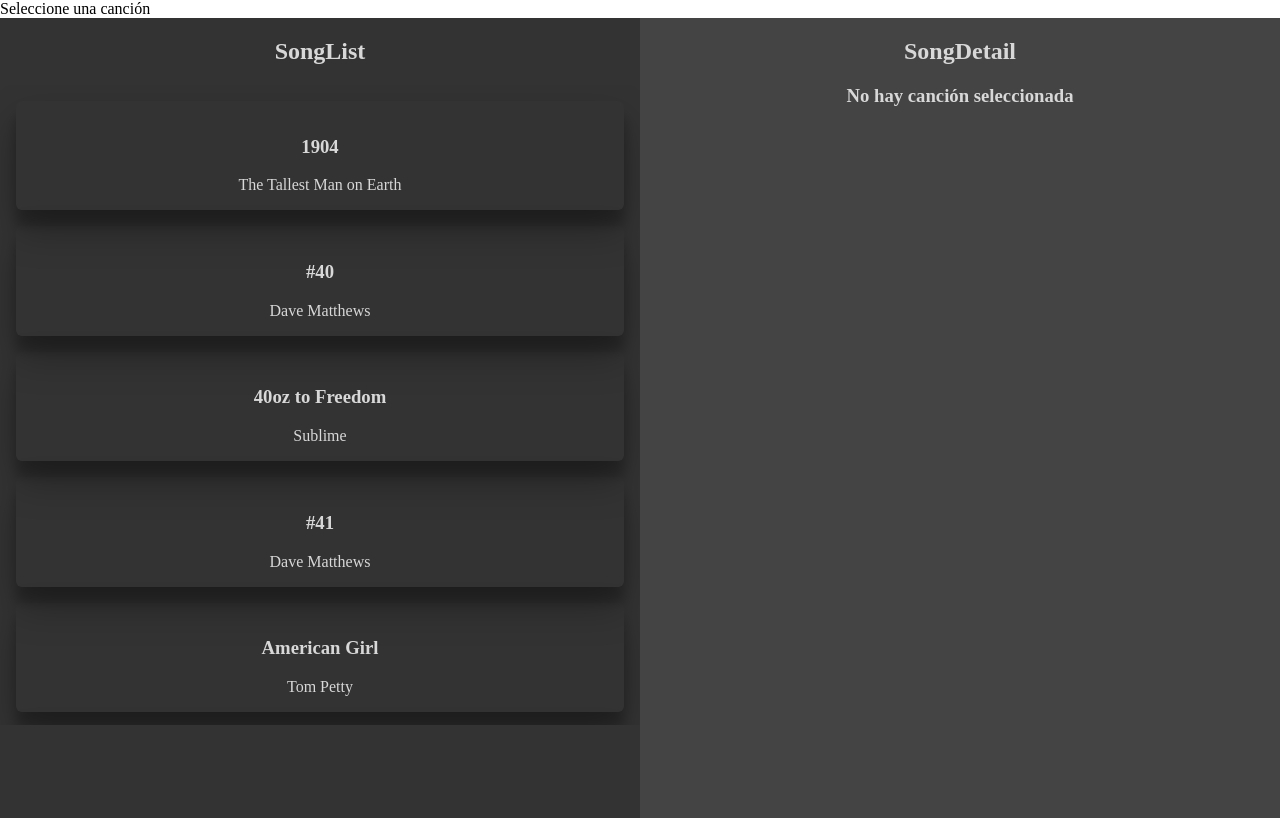
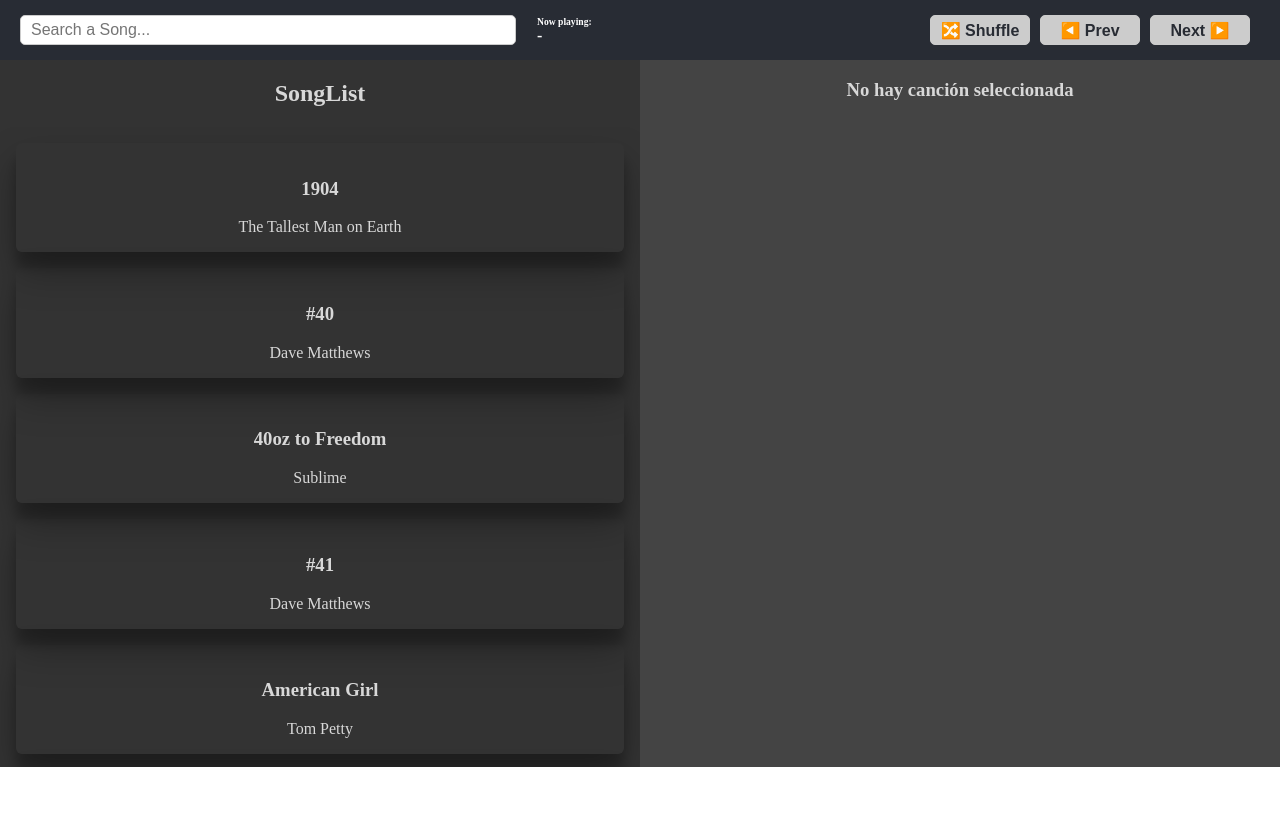
Before and after one commit to warderer/react-avanzado-g28a, a React (Vite) app in the folder 02-react-context/: page / in a window 1280 px wide. Built offline with nearby package versions, Linux system fonts and the light colour scheme.

Commit message:
✨ Header con funcionalidad extra

```diff
--- a/02-react-context/src/components/Header/Header.jsx
+++ b/02-react-context/src/components/Header/Header.jsx
@@ -1,23 +1,80 @@
 import { useSongContext } from '@/hooks/useSongContext'
+import './header.css'
 
 const Header = () => {
-  const { setSearch, selectedSong } = useSongContext()
+  const { list, selectedSong, setSelectedSong, setSearch } = useSongContext()
 
   const handleSearch = (e) => {
     setSearch(e.target.value)
   }
 
+  const nextSong = () => {
+    const songIndex = list.findIndex(s => s.id === selectedSong.id)
+    list.length > songIndex + 1
+      ? setSelectedSong(list[songIndex + 1])
+      : setSelectedSong(list[0])
+  }
+
+  const prevSong = () => {
+    const songIndex = list.findIndex(s => s.id === selectedSong.id)
+    songIndex > 0
+      ? setSelectedSong(list[songIndex - 1])
+      : setSelectedSong(list[list.length - 1])
+  }
+
+  const shuffle = () => {
+    const randomIndex = Math.floor(Math.random() * list.length)
+    setSelectedSong(list[randomIndex])
+  }
+
   return (
-    selectedSong.title
-      ? (
-        <div>
-          Now playing: {selectedSong.title} - {selectedSong.artist}
-          <input type='search' onChange={handleSearch} />
-          <button>Prev</button>
-          <button>Next</button>
-        </div>
-        )
-      : <div>Seleccione una canción</div>
+    <>
+      <div className='header__container'>
+        {
+        list.length > 0
+          ? (
+            <>
+              <input
+                className='header__input-search'
+                type='search'
+                placeholder='Search a Song...'
+                onChange={handleSearch}
+              />
+
+              <div className='header__now-playing-container'>
+                <span className='header__now-playing'>
+                  Now playing:
+                </span>
+                <span className='header__song-detail'>
+                  {selectedSong.title} - {selectedSong.artist}
+                </span>
+              </div>
+
+              <div>
+                <button
+                  className='header__button'
+                  onClick={shuffle}
+                > 🔀 Shuffle
+                </button>
+
+                <button
+                  className='header__button'
+                  onClick={prevSong}
+                > ◀️ Prev
+                </button>
+
+                <button
+                  className='header__button'
+                  onClick={nextSong}
+                > Next ▶️
+                </button>
+              </div>
+            </>
+            )
+          : <h2>Cargando...</h2>
+        }
+      </div>
+    </>
   )
 }
 export default Header
--- /dev/null
+++ b/02-react-context/src/components/Header/header.css
@@ -0,0 +1,50 @@
+.header__container {
+    display: flex;
+    justify-content: space-between;
+    align-items: center;
+    padding: 0 20px;
+    height: 60px;
+    background-color: #282c34;
+    color: white;
+    font-size: 1.2rem;
+    font-weight: bold;
+    box-shadow: 0 0 10px rgba(0, 0, 0, 0.2);
+}
+
+.header__now-playing {
+    font-size: .6rem;
+
+}
+
+.header__song-detail {
+    font-size: 1rem;
+}
+
+.header__now-playing-container {
+    display: flex;
+    flex-direction: column;
+    width: 30%;
+    justify-content: flex-start;
+}
+
+.header__input-search {
+    width: 40%;
+    height: 30px;
+    border-radius: 5px;
+    border: 1px solid #ccc;
+    padding: 0 10px;
+    font-size: 1rem;
+}
+
+.header__button {
+    width: 100px;
+    height: 30px;
+    border-radius: 5px;
+    border: 1px solid #ccc;
+    background-color: #ccc;
+    color: #282c34;
+    font-size: 1rem;
+    font-weight: bold;
+    cursor: pointer;
+    margin-right:10px
+}
--- a/02-react-context/src/pages/Home/Home.jsx
+++ b/02-react-context/src/pages/Home/Home.jsx
@@ -15,7 +15,6 @@
         </div>
 
         <div className='derecho'>
-          <h2>SongDetail</h2>
           <SongDetails />
         </div>
       </div>
--- a/02-react-context/src/pages/Home/home.css
+++ b/02-react-context/src/pages/Home/home.css
@@ -2,7 +2,7 @@
     display: flex;
     justify-content: space-between;
     height: 100%;
-    min-height:100vh;
+    /*  min-height:100vh; */
     color: #d8d8d8;
     text-align: center;
   }
```
